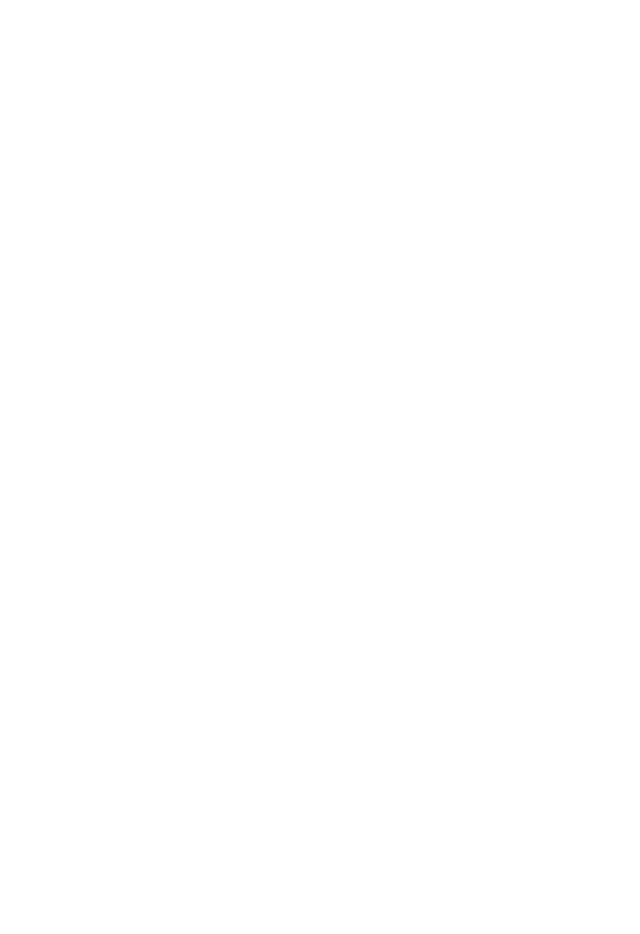
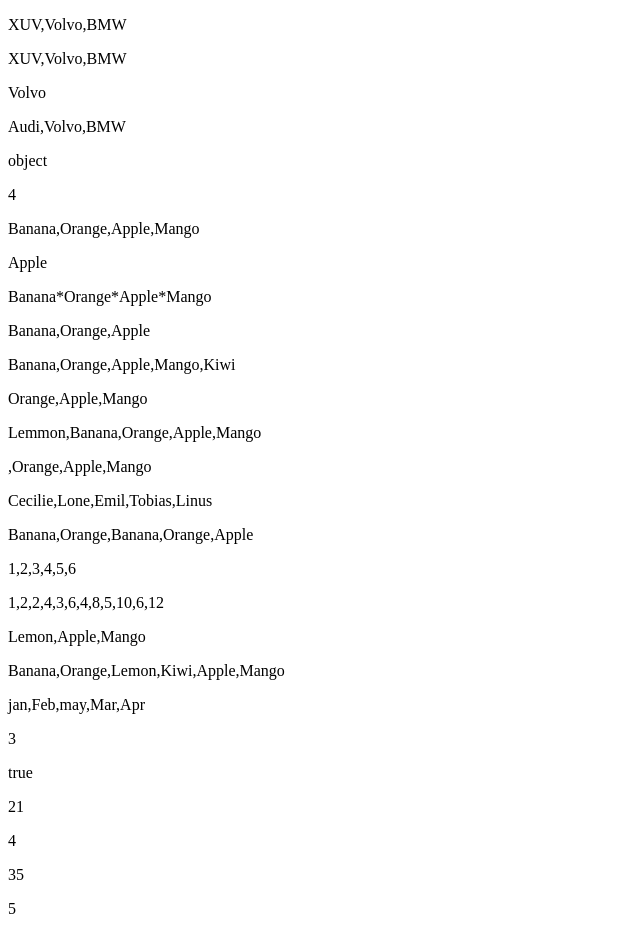
Before and after one commit to vivek-pipaliya/JavaScript, a plain HTML site: page index.html in a window 1280 px wide. Shown: the whole page, without its empty margins (0-640 px from the left). Before the commit the page ends 800 px from the top, so only its background shows below. Drawn offline with Linux system fonts and the light colour scheme.

Commit message:
Implement Array method and search

```diff
--- a/array.js
+++ b/array.js
@@ -0,0 +1,153 @@
+// Introduction to array
+const car = ["XUV", "Volvo", "BMW"];
+document.getElementById("demo").innerHTML = car;
+
+// You can also create an empty array, and provide elements later:
+const cars = [];
+cars[0] = "XUV";
+cars[1] = "Volvo";
+cars[2] = "BMW";
+
+document.getElementById("cars").innerHTML = cars;
+
+// how to access array element by using index
+document.getElementById("index").innerHTML = cars[1]
+
+// changing an array element
+cars[0] = "Audi";
+document.getElementById("audi").innerHTML = cars;
+
+// Typeof array
+document.getElementById("type").innerHTML = typeof cars;
+
+// Array Methods
+const fruits = ["Banana", "Orange", "Apple", "Mango"];
+
+// Array length
+document.getElementById("length").innerHTML = fruits.length;
+
+// Array toString()
+document.getElementById("tostring").innerHTML = fruits.toString();
+
+// Array at() is used to access an array element by their index
+const at = fruits.at(2)
+document.getElementById("at").innerHTML = at;
+
+// Array Join()
+// It works as toString method , but you can specify the separator in join method
+document.getElementById("join").innerHTML = fruits.join("*");
+
+// Array pop()
+// by using pop it removes an element from last
+const eat = ["Banana", "Orange", "Apple", "Mango"];
+const remove = eat.pop();
+document.getElementById("pop").innerHTML = eat;
+// to see the removed element you can do
+// document.getElementById("pop").innerHTML = remove;
+
+// Array push()
+const add = fruits.push("Kiwi");
+document.getElementById("push").innerHTML = fruits;
+
+// Array shift()
+// The shift() method removes the first array element and "shifts" all other elements to a lower index.
+
+const shif = ["Banana", "Orange", "Apple", "Mango"];
+const first = shif.shift();
+document.getElementById("shift").innerHTML = shif;
+// to see the shift element you can do
+// document.getElementById("shift").innerHTML = first;
+
+// Array unshift()
+const unshif = ["Banana", "Orange", "Apple", "Mango"];
+unshif.unshift("Lemmon");
+document.getElementById("unshift").innerHTML = unshif;
+
+// Array delete()
+// Using delete() leaves undefined holes in the array.
+const del = ["Banana", "Orange", "Apple", "Mango"];
+delete del[0];
+document.getElementById("delete").innerHTML = del;
+// document.getElementById("delete").innerHTML = del[0];
+// It will show undefine when you print the 0 indenx
+
+// Array concat()
+const myGirls = ["Cecilie", "Lone"];
+const myBoys = ["Emil", "Tobias", "Linus"];
+const mychildern = myGirls.concat(myBoys)
+// you can also do
+// myGrils.concat("Joe");
+document.getElementById("concat").innerHTML = mychildern;
+
+// Array copyWithin()
+document.getElementById("copywithin").innerHTML = fruits.copyWithin(2, 0);
+
+// Array flat()
+// Flattening an array means it convert multi-dimensional array into one-dimensional array
+const array = [[1, 2], [3, 4], [5, 6]];
+const newArray = array.flat();
+document.getElementById("flat").innerHTML = newArray;
+
+// Array flatMap()
+// map() is a method that helps you to change every element in an array and make a new array.
+const myArr = [1, 2, 3, 4, 5, 6];
+const newArr = myArr.flatMap(x => [x, x * 2]);
+document.getElementById("flatmap").innerHTML = newArr;
+
+// Array slice()
+// It creates a new array and it does not remove any element from source array
+const slic = ["Banana", "Orange", "Lemon", "Apple", "Mango"];
+const citrus = slic.slice(2);
+document.getElementById("slice").innerHTML = citrus;
+
+// Array splice
+// splice methods is used to add new element to array
+/* The first parameter ( ) defines the position where new element should be added.
+   The second parameter ( ) defines how many elements should be removed.
+   The rest of the parameter (" ", " ") defines the new element to be added.*/
+const nameof = ["Banana", "Orange", "Apple", "Mango"];
+nameof.splice(2, 0, "Lemon", "Kiwi");
+document.getElementById("splice").innerHTML = nameof;
+
+// Array toSpliced
+/* The difference between the new toSpliced() method and the old splice() method is that the toSpliced method creates
+ a new array, keeping the original array unchanged, while the splice method altered the original array.*/
+const months = ["jan", "Feb", "Mar", "Apr"];
+const spliced = months.toSpliced(2, 0, "may")
+document.getElementById("tospliced").innerHTML = spliced;
+
+// Array Search method
+
+//  Array indexOf()
+const list = ["Apple", "Orange", "Apple", "Mango"];
+const position = list.indexOf("Apple")+1;
+document.getElementById("indexof").innerHTML = position;
+
+// Array lastIndexOf
+const lastindex = list.lastIndexOf("Apple")+1;
+document.getElementById("indexof").innerHTML = lastindex;
+
+// Array includes
+const include = fruits.includes("Orange")
+document.getElementById("includes").innerHTML = include;
+
+// Array find
+const numbers = [4, 9, 13, 16, 21, 25, 29, 21, 32, 38];
+const comp = numbers.find(myfunction);
+document.getElementById("find").innerHTML = comp;
+function myfunction(value){
+    return value > 18;
+}
+
+// Array findIndex()
+const findindex = numbers.findIndex(myfunction);
+document.getElementById("findindex").innerHTML = findindex;
+
+// Array findLast
+const temp = [27, 28, 30, 35, 40, 42, 35, 30];
+const last = temp.findLast(x => x > 30)
+document.getElementById("findlast").innerHTML = last;
+
+// Array findLastIndex()
+const pos = temp.findLastIndex(x => x > 40);
+document.getElementById("findlastindex").innerHTML = pos;
--- a/index.html
+++ b/index.html
@@ -1,12 +1,53 @@
 <!DOCTYPE html>
 <html lang="en">
+
 <head>
     <meta charset="UTF-8">
     <meta name="viewport" content="width=device-width, initial-scale=1.0">
     <title>JavaScript</title>
+    <style>
+    </style>
 </head>
+
 <body>
+    <!-- Array -->
+    <p id="demo"></p>
+    <p id="cars"></p>
+    <p id="index"></p>
+    <p id="audi"></p>
+    <p id="type"></p>
 
-    <script src=""></script>
+    <!-- Array methods -->
+
+    <p id="length"></p>
+    <p id="tostring"></p>
+    <p id="at"></p>
+    <p id="join"></p>
+    <p id="pop"></p>
+    <p id="push"></p>
+    <p id="shift"></p>
+    <p id="unshift"></p>
+    <p id="delete"></p>
+    <p id="concat"></p>
+    <p id="copywithin"></p>
+    <p id="flat"></p>
+    <p id="flatmap"></p>
+    <p id="slice"></p>
+    <p id="splice"></p>
+    <p id="tospliced"></p>
+
+    <!-- Array Search Methods -->
+    <p id="indexof"></p>
+    <p id="lastindexof"></p>
+    <p id="includes"></p>
+    <p id="find"></p>
+    <p id="findindex"></p>
+    <p id="findlast"></p>
+    <p id="findlastindex"></p>
+
+
+
+    <script src="array.js"></script>
 </body>
+
 </html>
```
